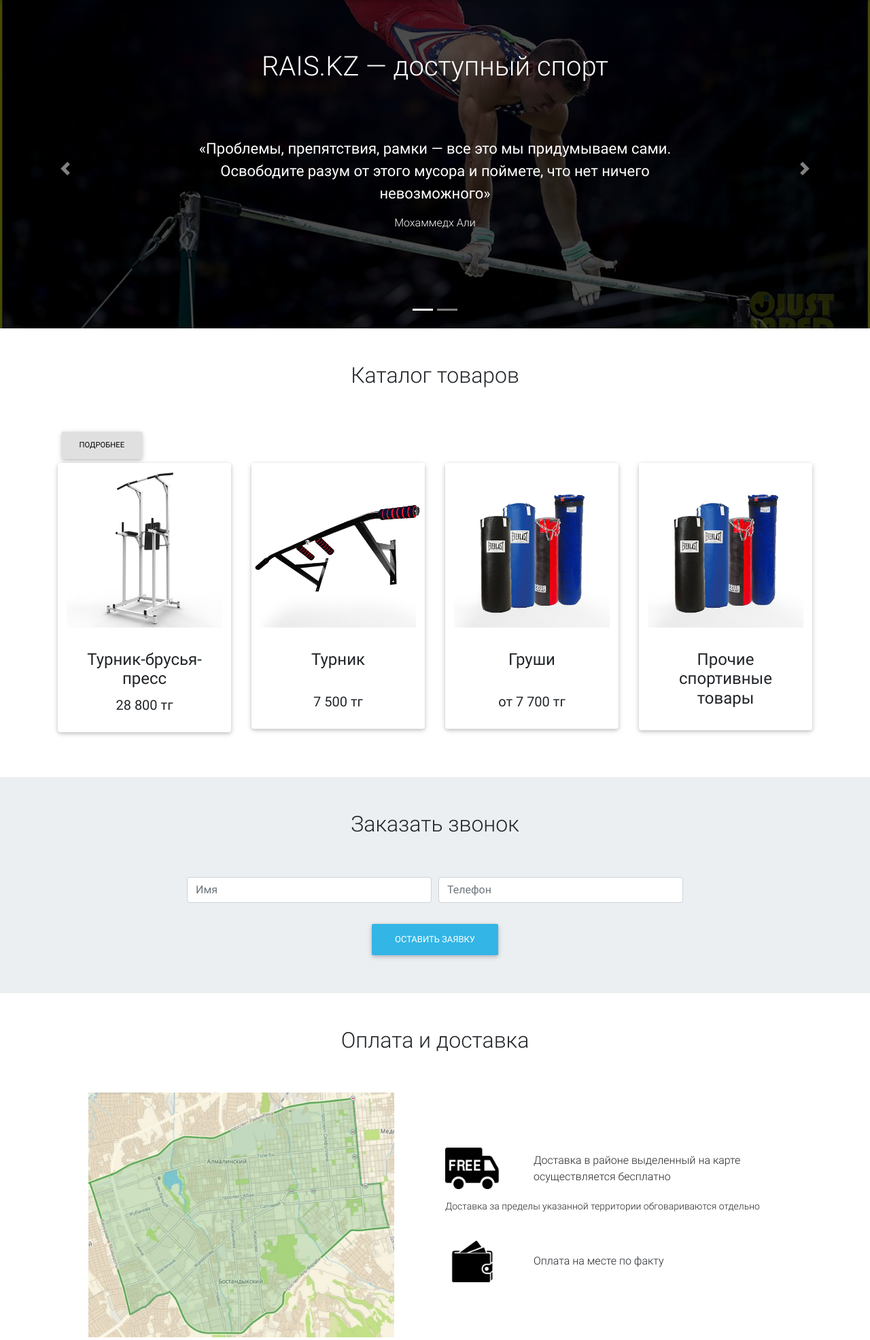
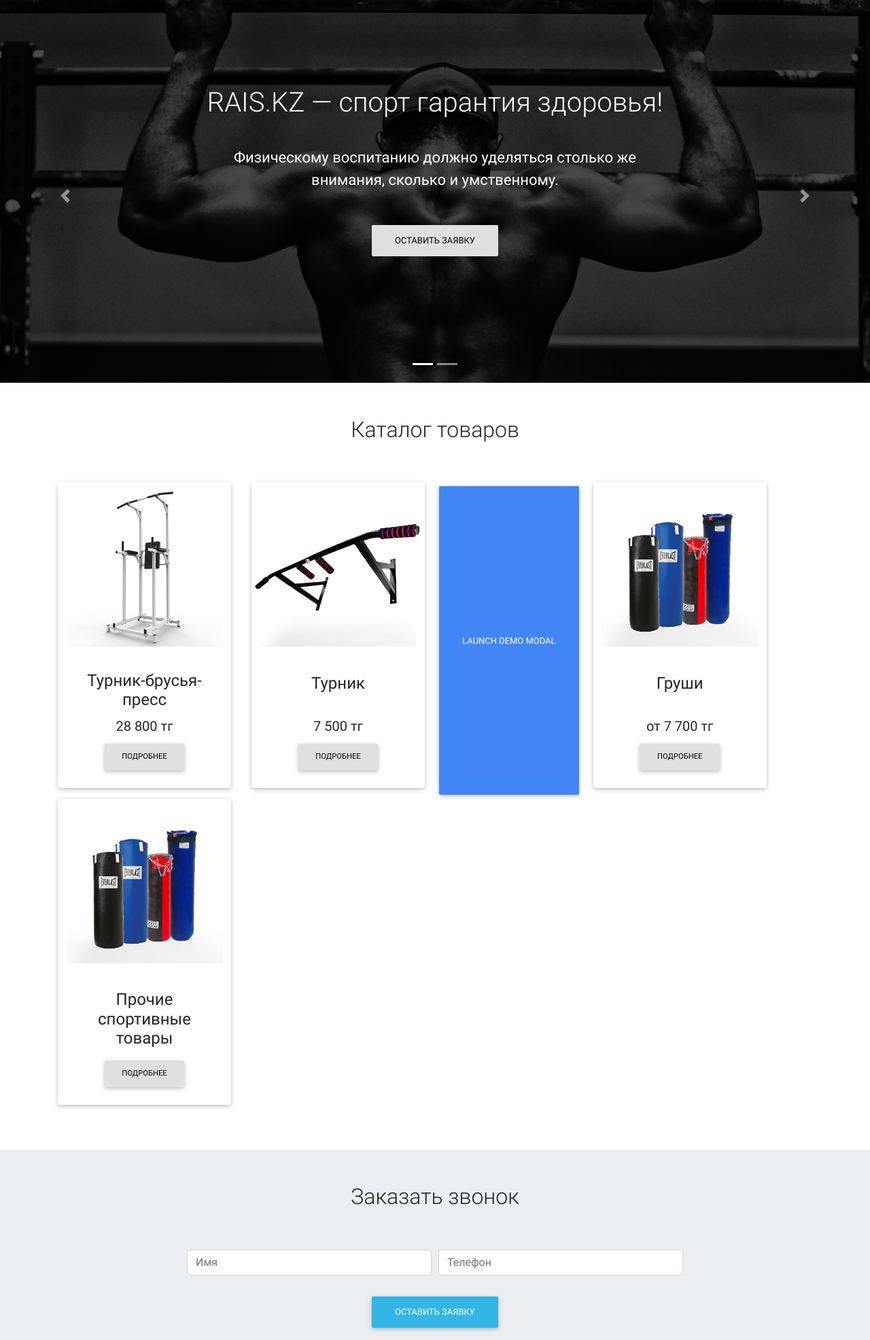
Before and after one commit to dosxanzada/dosxanzada.github.io, a PHP site: page /rais/index.html in a window 1280 px wide. Shown: the part 77-2048 px from the top of the page at 68% size. Run offline with PHP 8.4, Linux system fonts and the light colour scheme; some libraries are stand-ins or nearby versions.

Commit message:
add modal

```diff
--- a/rais/css/style.css
+++ b/rais/css/style.css
@@ -27,7 +27,7 @@ body,
     background-color: #eceff1 !important;
 }
 
-.send input{
+.send input {
     border-radius: .125rem;
     cursor: pointer;
     text-transform: uppercase;
@@ -48,6 +48,22 @@ h2 {
 
 .teal.accent-3 {
     background-color: #000;
+}
+
+.card {
+    height: 450px;
+}
+
+table{
+    padding: .5rem;
+}
+
+table.table td, table.table th {
+/*     padding-top: 1.1rem; */
+/*     padding-bottom: 1rem; */
+}
+.card-body {
+/*    padding: 0 0 0 0;*/
 }
 
 @media screen and (max-width: 770px) {
@@ -96,3 +112,10 @@ h2 {
         justify-content: center;
     }
 }
+
+@media screen and (max-width: 991px) {
+    .position-modal{
+        display: flex;
+        flex-direction: column;
+    }
+}
--- a/rais/index.html
+++ b/rais/index.html
@@ -17,7 +17,7 @@
 
     <style>
         html, body, header, .carousel{
-            height: 70vh;
+            height: 80vh;
         }
 
         @media (max-width: 740px){
@@ -93,43 +93,47 @@
         </ol>
 
         <div class="carousel-inner" role="listbox">
+
             <div class="carousel-item active">
+                <div class="view" style="background-image: url(img/walpaper-1.jpg); background-repeat: no-repeat; background-size: cover;">
+                    <div class="mask rgba-black-strong d-flex justify-content-center align-items-center">
+
+
+
+                        <div class="text-center white-text mx-5 wow fadeIn">
+                            <h1 class="mb-4 textt">RAIS.KZ &mdash; спорт гарантия здоровья!</h1>
+                            <div class="row" style="margin-top: 40px">
+
+                                <div class="col-md-8 offset-md-2">
+                                    <strong style="font-size: 22px">
+                                        Физическому воспитанию должно уделяться столько же внимания, сколько и умственному.
+                                    </strong>
+                                    <br>
+
+                                </div>
+                            </div>
+                            <a id="navbarContent" href="#request" class="btn btn-light" style="margin-top: 50px">Оставить заявку</a>
+
+
+                        </div>
+                    </div>
+                </div>
+            </div>
+
+            <div class="carousel-item">
                 <div class="view" style="background-image: url(img/walpaper-3.jpg); background-repeat: no-repeat; background-size: cover;">
                     <div class="mask rgba-black-strong d-flex justify-content-center align-items-center">
                         <div class="text-center white-text mx-5 wow fadeIn">
                             <h1 class="mb-4">RAIS.KZ &mdash; доступный спорт</h1>
                             <div class="row" style="margin-top: 80px">
-                                <div class="col-md-2"></div>
-                                <div class="col-md-8"><strong style="width: 250px; font-size: 22px">
+
+                                <div class="col-md-8 offset-md-2"><strong style="width: 250px; font-size: 22px">
                                         «Проблемы, препятствия, рамки — все это мы придумываем сами. Освободите разум от этого мусора и поймете, что нет ничего невозможного»
                                     </strong>
                                     <p style="margin-top: 15px">Мохаммедх Али</p>
-                                    <!--                            <a id="navbarContent" href="#request" class="btn btn-light">Оставить заявку</a></div>-->
                                     <div class="col-md-2"></div>
                                 </div>
                             </div>
-                        </div>
-                    </div>
-                </div>
-            </div>
-            <div class="carousel-item">
-                <div class="view" style="background-image: url(img/walpaper-1.jpg); background-repeat: no-repeat; background-size: cover;">
-                    <div class="mask rgba-black-strong d-flex justify-content-center align-items-center">
-                        <div class="text-center white-text mx-5 wow fadeIn">
-                            <h1 class="mb-4 textt">RAIS.KZ - спорт гарантия здоровья!</h1>
-                            <div class="row" style="margin-top: 40px">
-                                <div class="col-md-2"></div>
-                                <div class="col-md-8">
-                                    <strong style="font-size: 22px">
-                                        Физическому воспитанию должно уделяться столько же внимания, сколько и умственному.
-                                    </strong>
-                                    <br>
-                                    <div class="col-md-2"></div>
-                                </div>
-                            </div>
-                            <a id="navbarContent" href="#request" class="btn btn-light" style="margin-top: 50px">Оставить заявку</a>
-
-
                         </div>
                     </div>
                 </div>
@@ -149,12 +153,8 @@
         <div class="container">
             <h2 class="text-center">Каталог товаров</h2>
 
-            <button type="button" class="btn btn-light btn-md" data-toggle="modal" data-target="#infoModal">Подробнее</button>
-
             <!-- Card deck -->
             <div class="card-deck">
-
-
 
                 <!-- Card -->
                 <div class="col-md-3" style="padding: 0">
@@ -167,6 +167,8 @@
                         <div class="card-body text-center">
                             <h4 class="card-title">Турник-брусья-пресс</h4>
                             <h5>28 800 тг</h5>
+                            <button type="button" class="btn btn-light btn-md" data-toggle="modal" data-target="#infoModal">Подробнее</button>
+
                         </div>
                     </div>
                 </div>
@@ -238,10 +240,102 @@
                             <h4 class="card-title">Турник</h4>
                             <br>
                             <h5>7 500 тг</h5>
-                            <p class="card-text"></p>
+                            <button type="button" class="btn btn-light btn-md" data-toggle="modal" data-target=".bd-example-modal-xl">Подробнее</button>
                         </div>
                     </div>
                 </div>
+
+
+
+                <!-- Button trigger modal -->
+                <button type="button" class="btn btn-primary" data-toggle="modal" data-target="#position1">
+                    Launch demo modal
+                </button>
+
+                <!-- Modal -->
+                <div class="modal fade" id="position1" tabindex="-1" role="dialog" aria-labelledby="exampleModalLabel" aria-hidden="true">
+                    <div class="modal-dialog  modal-lg" role="document">
+                        <div class="modal-content">
+                            <div class="modal-body">
+                                <div class="row position-modal">
+                                    <div class="col-md-6 col-sm-12">
+                                        <div id="carousel-example-1z" class="carousel slide carousel-fade" data-ride="carousel" style="height: auto">
+                                            <!--Indicators-->
+                                            <ol class="carousel-indicators">
+                                                <li data-target="#carousel-example-1z" data-slide-to="0" class="active" style="background-color: black"></li>
+                                                <li data-target="#carousel-example-1z" data-slide-to="1" style="background-color: black"></li>
+                                                <li data-target="#carousel-example-1z" data-slide-to="2" style="background-color: black"></li>
+                                            </ol>
+                                            <!--/.Indicators-->
+                                            <!--Slides-->
+                                            <div class="carousel-inner" role="listbox">
+                                                <!--First slide-->
+                                                <div class="carousel-item active">
+                                                    <img class="d-block w-100" src="img/mod-1-1.png" alt="First slide" width="300px" style="background-size: 100px 100px;">
+                                                </div>
+                                                <!--/First slide-->
+                                                <!--Second slide-->
+                                                <div class="carousel-item">
+                                                    <img class="d-block w-100" src="img/mod-1-2.png" alt="Second slide" style="background-size: 100px 100px;">
+                                                </div>
+                                                <!--/Second slide-->
+                                                <!--Third slide-->
+                                                <div class="carousel-item">
+                                                    <img class="d-block w-100" src="img/mod-1-3.png" alt="Third slide" style="background-size: 100px 100px;">
+                                                </div>
+                                                <!--/Third slide-->
+                                            </div>
+                                            <!--/.Slides-->
+                                        </div>
+                                    </div>
+                                    <div class="col-md-6 col-sm-12">
+                                        <div class="card-body">
+                                            <p class="card-text">Турник на 2 хвата - профессиональный, прочный цельносварный турник из прочной стали! Неопроновые ручки в комплекте</p>
+                                            <p><b>Функционал турника:</b>
+                                                <br>
+                                                - Широкий хват для подтягивания
+                                                <br>
+                                                - Узкий параллельный хват для подтягивания
+                                                <br>
+                                            </p>
+                                            <table class="table table-bordered">
+                                                <thbody>
+                                                    <tr>
+                                                        <th scope="col">Функции</th>
+                                                        <td>Турник</td>
+                                                    </tr>
+                                                </thbody>
+                                                <thbody>
+                                                    <tr>
+                                                        <th scope="col">Крепление</th>
+                                                        <td>Настенный</td>
+                                                    </tr>
+                                                    <tr>
+                                                        <th scope="col">Макс. вес пользователя</th>
+                                                        <td>250 кг</td>
+                                                    </tr>
+                                                    <tr>
+                                                        <th scope="col">Длина перекладины</th>
+                                                        <td>110 см</td>
+                                                    </tr>
+                                                    <tr>
+                                                        <th scope="col">Крепление</th>
+                                                        <td>Настенный</td>
+                                                    </tr>
+                                                </thbody>
+                                            </table>
+                                        </div>
+                                    </div>
+                                </div>
+                            </div>
+                        </div>
+                    </div>
+                </div>
+
+
+
+
+
 
                 <!-- Card -->
                 <div class="col-md-3" style="padding: 0">
@@ -259,7 +353,7 @@
                             <h4 class="card-title">Груши</h4>
                             <br>
                             <h5>от 7 700 тг</h5>
-                            <p class="card-text"></p>
+                            <button type="button" class="btn btn-light btn-md" data-toggle="modal" data-target="#infoModal">Подробнее</button>
                         </div>
                     </div>
                 </div>
@@ -279,7 +373,7 @@
                         <div class="card-body text-center">
                             <h4 class="card-title">Прочие спортивные товары</h4>
                             <h5></h5>
-                            <p class="card-text"></p>
+                            <button type="button" class="btn btn-light btn-md" data-toggle="modal" data-target="#infoModal" id="request">Подробнее</button>
                         </div>
                     </div>
                 </div>
@@ -304,10 +398,11 @@
                             </div>
                         </div>
 
-                        <div class="send text-center col-md" style="margin-top: 25px;">
+                        <div class="send text-center col-md" style="margin-top: 25px;" id="delivery">
                             <input type="submit" id="send" name="send" value="Оставить заявку" class="btn btn-info">
                             <!--                <a href="#" class="btn btn-info" id="delivery">Оставить заявку</a>-->
                         </div>
+                        <span id=""></span>
                     </form>
                 </div>
             </div>
```
Lines whose indentation alone changed are shown as unchanged.
